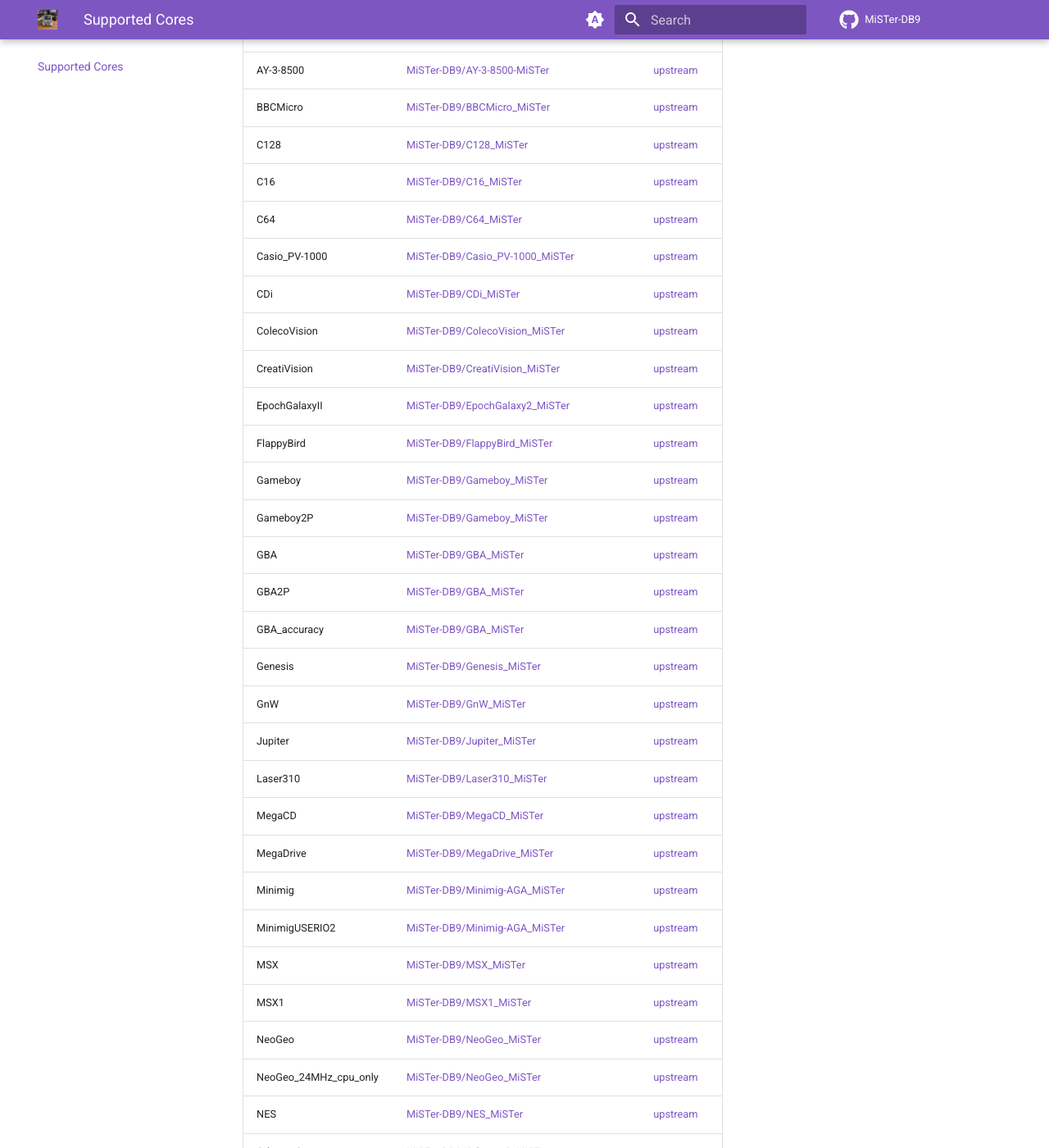
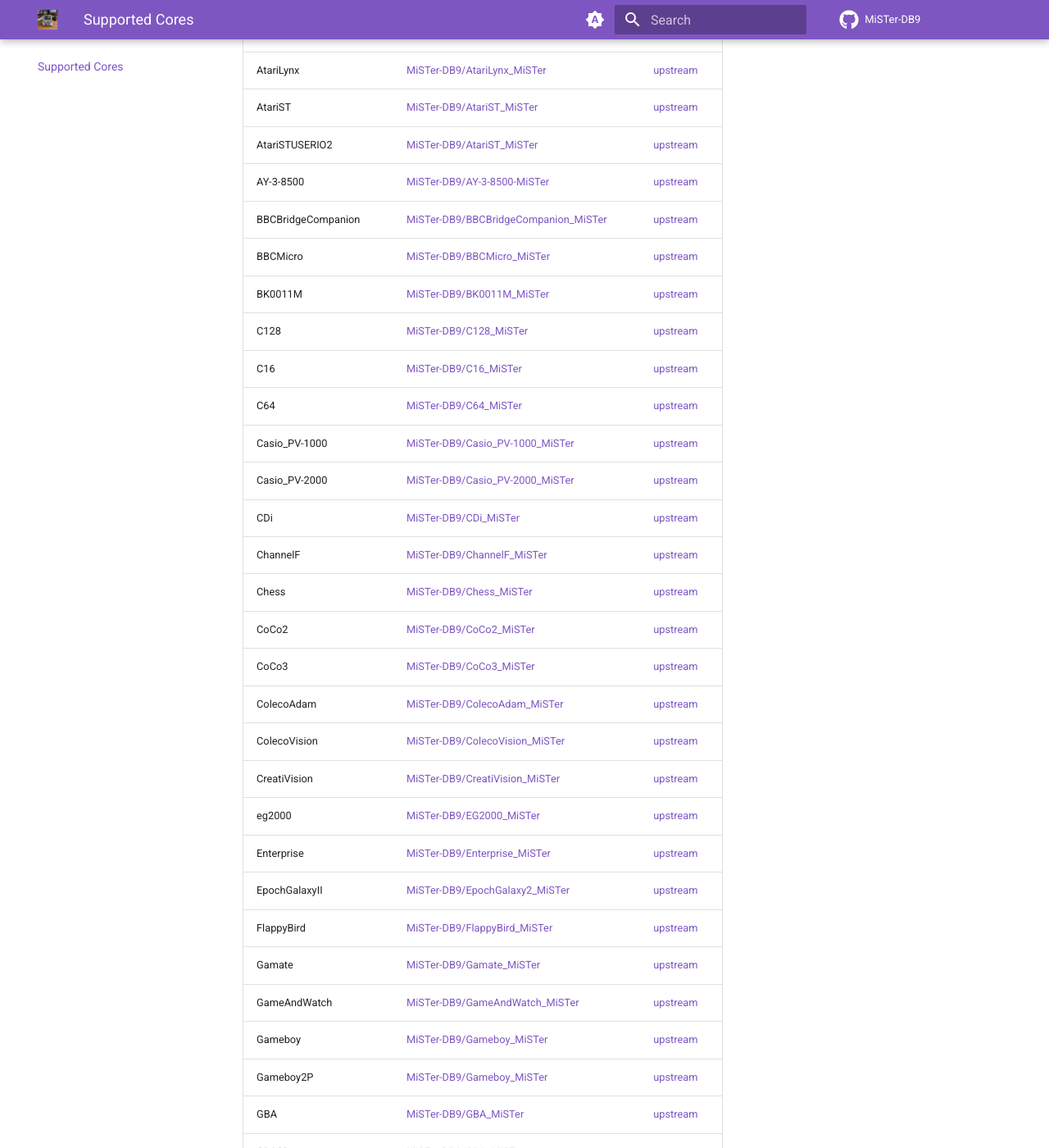
Before and after one commit to MiSTer-DB9/MiSTer-DB9.github.io, an MkDocs documentation site: the page built from docs/cores.md, in a window 1280 px wide and 1400 px high, scrolled down 4917 px. Shown: the whole window at 82% size. Built offline with MkDocs 1.6.1 and Material for MkDocs 9.7.7, drawn with Linux system fonts in a browser that asks for light colours; some of the changed text lies outside the part shown.

Commit message:
cores: regen for batches C/D/E (191 cores)

```diff
--- a/docs/cores.md
+++ b/docs/cores.md
@@ -3,12 +3,14 @@
 
 # Supported Cores
 
-MiSTer-DB9 ships DB9 / DB15 / Saturn controller support across **156 cores**, each kept in sync with its MiSTer-devel upstream by automated CI/CD. Every core below has its own fork repo; the build is distributed through the [ENCC distribution database](https://github.com/MiSTer-DB9/Distribution_MiSTer).
+MiSTer-DB9 ships DB9 / DB15 / Saturn controller support across **191 cores**, each kept in sync with its MiSTer-devel upstream by automated CI/CD. Every core below has its own fork repo; the build is distributed through the [ENCC distribution database](https://github.com/MiSTer-DB9/Distribution_MiSTer).
 
 Every core supports the DB9MD and DB15 `UserIO Joystick` adapters, plus the key-gated **Saturn** adapter (`sys/joydb9saturn.v`), unlocked at runtime by `db9pro.key`.
 
 | Core | Fork repo | Upstream |
 |---|---|---|
+| AcornAtom | [MiSTer-DB9/AcornAtom_MiSTer](https://github.com/MiSTer-DB9/AcornAtom_MiSTer) | [upstream](https://github.com/MiSTer-devel/AcornAtom_MiSTer) |
+| AcornElectron | [MiSTer-DB9/AcornElectron_MiSTer](https://github.com/MiSTer-DB9/AcornElectron_MiSTer) | [upstream](https://github.com/MiSTer-devel/AcornElectron_MiSTer) |
 | AdventureVision | [MiSTer-DB9/AdventureVision_MiSTer](https://github.com/MiSTer-DB9/AdventureVision_MiSTer) | [upstream](https://github.com/MiSTer-devel/AdventureVision_MiSTer) |
 | AliceMC10 | [MiSTer-DB9/AliceMC10_MiSTer](https://github.com/MiSTer-DB9/AliceMC10_MiSTer) | [upstream](https://github.com/MiSTer-devel/AliceMC10_MiSTer) |
 | Amstrad | [MiSTer-DB9/Amstrad_MiSTer](https://github.com/MiSTer-DB9/Amstrad_MiSTer) | [upstream](https://github.com/MiSTer-devel/Amstrad_MiSTer) |
@@ -100,6 +102,7 @@
 | Arcade-Xevious | [MiSTer-DB9/Arcade-Xevious_MiSTer](https://github.com/MiSTer-DB9/Arcade-Xevious_MiSTer) | [upstream](https://github.com/MiSTer-devel/Arcade-Xevious_MiSTer) |
 | Arcade-Zaxxon | [MiSTer-DB9/Arcade-Zaxxon_MiSTer](https://github.com/MiSTer-DB9/Arcade-Zaxxon_MiSTer) | [upstream](https://github.com/MiSTer-devel/Arcade-Zaxxon_MiSTer) |
 | Arcade-ZigZag | [MiSTer-DB9/Arcade-ZigZag_MiSTer](https://github.com/MiSTer-DB9/Arcade-ZigZag_MiSTer) | [upstream](https://github.com/MiSTer-devel/Arcade-ZigZag_MiSTer) |
+| Arcadia | [MiSTer-DB9/Arcadia_MiSTer](https://github.com/MiSTer-DB9/Arcadia_MiSTer) | [upstream](https://github.com/MiSTer-devel/Arcadia_MiSTer) |
 | Archie | [MiSTer-DB9/Archie_MiSTer](https://github.com/MiSTer-DB9/Archie_MiSTer) | [upstream](https://github.com/MiSTer-devel/Archie_MiSTer) |
 | Arduboy | [MiSTer-DB9/Arduboy_MiSTer](https://github.com/MiSTer-DB9/Arduboy_MiSTer) | [upstream](https://github.com/MiSTer-devel/Arduboy_MiSTer) |
 | Astrocade | [MiSTer-DB9/Astrocade_MiSTer](https://github.com/MiSTer-DB9/Astrocade_MiSTer) | [upstream](https://github.com/MiSTer-devel/Astrocade_MiSTer) |
@@ -110,16 +113,28 @@
 | AtariST | [MiSTer-DB9/AtariST_MiSTer](https://github.com/MiSTer-DB9/AtariST_MiSTer) | [upstream](https://github.com/MiSTer-devel/AtariST_MiSTer) |
 | AtariSTUSERIO2 | [MiSTer-DB9/AtariST_MiSTer](https://github.com/MiSTer-DB9/AtariST_MiSTer) | [upstream](https://github.com/MiSTer-devel/AtariST_MiSTer) |
 | AY-3-8500 | [MiSTer-DB9/AY-3-8500-MiSTer](https://github.com/MiSTer-DB9/AY-3-8500-MiSTer) | [upstream](https://github.com/MiSTer-devel/AY-3-8500-MiSTer) |
+| BBCBridgeCompanion | [MiSTer-DB9/BBCBridgeCompanion_MiSTer](https://github.com/MiSTer-DB9/BBCBridgeCompanion_MiSTer) | [upstream](https://github.com/MiSTer-devel/BBCBridgeCompanion_MiSTer) |
 | BBCMicro | [MiSTer-DB9/BBCMicro_MiSTer](https://github.com/MiSTer-DB9/BBCMicro_MiSTer) | [upstream](https://github.com/MiSTer-devel/BBCMicro_MiSTer) |
+| BK0011M | [MiSTer-DB9/BK0011M_MiSTer](https://github.com/MiSTer-DB9/BK0011M_MiSTer) | [upstream](https://github.com/MiSTer-devel/BK0011M_MiSTer) |
 | C128 | [MiSTer-DB9/C128_MiSTer](https://github.com/MiSTer-DB9/C128_MiSTer) | [upstream](https://github.com/MiSTer-devel/C128_MiSTer) |
 | C16 | [MiSTer-DB9/C16_MiSTer](https://github.com/MiSTer-DB9/C16_MiSTer) | [upstream](https://github.com/MiSTer-devel/C16_MiSTer) |
 | C64 | [MiSTer-DB9/C64_MiSTer](https://github.com/MiSTer-DB9/C64_MiSTer) | [upstream](https://github.com/MiSTer-devel/C64_MiSTer) |
 | Casio_PV-1000 | [MiSTer-DB9/Casio_PV-1000_MiSTer](https://github.com/MiSTer-DB9/Casio_PV-1000_MiSTer) | [upstream](https://github.com/MiSTer-devel/Casio_PV-1000_MiSTer) |
+| Casio_PV-2000 | [MiSTer-DB9/Casio_PV-2000_MiSTer](https://github.com/MiSTer-DB9/Casio_PV-2000_MiSTer) | [upstream](https://github.com/MiSTer-devel/Casio_PV-2000_MiSTer) |
 | CDi | [MiSTer-DB9/CDi_MiSTer](https://github.com/MiSTer-DB9/CDi_MiSTer) | [upstream](https://github.com/MiSTer-devel/CDi_MiSTer) |
+| ChannelF | [MiSTer-DB9/ChannelF_MiSTer](https://github.com/MiSTer-DB9/ChannelF_MiSTer) | [upstream](https://github.com/MiSTer-devel/ChannelF_MiSTer) |
+| Chess | [MiSTer-DB9/Chess_MiSTer](https://github.com/MiSTer-DB9/Chess_MiSTer) | [upstream](https://github.com/MiSTer-devel/Chess_MiSTer) |
+| CoCo2 | [MiSTer-DB9/CoCo2_MiSTer](https://github.com/MiSTer-DB9/CoCo2_MiSTer) | [upstream](https://github.com/MiSTer-devel/CoCo2_MiSTer) |
+| CoCo3 | [MiSTer-DB9/CoCo3_MiSTer](https://github.com/MiSTer-DB9/CoCo3_MiSTer) | [upstream](https://github.com/MiSTer-devel/CoCo3_MiSTer) |
+| ColecoAdam | [MiSTer-DB9/ColecoAdam_MiSTer](https://github.com/MiSTer-DB9/ColecoAdam_MiSTer) | [upstream](https://github.com/MiSTer-devel/ColecoAdam_MiSTer) |
 | ColecoVision | [MiSTer-DB9/ColecoVision_MiSTer](https://github.com/MiSTer-DB9/ColecoVision_MiSTer) | [upstream](https://github.com/MiSTer-devel/ColecoVision_MiSTer) |
 | CreatiVision | [MiSTer-DB9/CreatiVision_MiSTer](https://github.com/MiSTer-DB9/CreatiVision_MiSTer) | [upstream](https://github.com/MiSTer-devel/CreatiVision_MiSTer) |
+| eg2000 | [MiSTer-DB9/EG2000_MiSTer](https://github.com/MiSTer-DB9/EG2000_MiSTer) | [upstream](https://github.com/MiSTer-devel/EG2000_MiSTer) |
+| Enterprise | [MiSTer-DB9/Enterprise_MiSTer](https://github.com/MiSTer-DB9/Enterprise_MiSTer) | [upstream](https://github.com/MiSTer-devel/Enterprise_MiSTer) |
 | EpochGalaxyII | [MiSTer-DB9/EpochGalaxy2_MiSTer](https://github.com/MiSTer-DB9/EpochGalaxy2_MiSTer) | [upstream](https://github.com/MiSTer-devel/EpochGalaxy2_MiSTer) |
 | FlappyBird | [MiSTer-DB9/FlappyBird_MiSTer](https://github.com/MiSTer-DB9/FlappyBird_MiSTer) | [upstream](https://github.com/MiSTer-devel/FlappyBird_MiSTer) |
+| Gamate | [MiSTer-DB9/Gamate_MiSTer](https://github.com/MiSTer-DB9/Gamate_MiSTer) | [upstream](https://github.com/MiSTer-devel/Gamate_MiSTer) |
+| GameAndWatch | [MiSTer-DB9/GameAndWatch_MiSTer](https://github.com/MiSTer-DB9/GameAndWatch_MiSTer) | [upstream](https://github.com/MiSTer-devel/GameAndWatch_MiSTer) |
 | Gameboy | [MiSTer-DB9/Gameboy_MiSTer](https://github.com/MiSTer-DB9/Gameboy_MiSTer) | [upstream](https://github.com/MiSTer-devel/Gameboy_MiSTer) |
 | Gameboy2P | [MiSTer-DB9/Gameboy_MiSTer](https://github.com/MiSTer-DB9/Gameboy_MiSTer) | [upstream](https://github.com/MiSTer-devel/Gameboy_MiSTer) |
 | GBA | [MiSTer-DB9/GBA_MiSTer](https://github.com/MiSTer-DB9/GBA_MiSTer) | [upstream](https://github.com/MiSTer-devel/GBA_MiSTer) |
@@ -127,41 +142,61 @@
 | GBA_accuracy | [MiSTer-DB9/GBA_MiSTer](https://github.com/MiSTer-DB9/GBA_MiSTer) | [upstream](https://github.com/MiSTer-devel/GBA_MiSTer) |
 | Genesis | [MiSTer-DB9/Genesis_MiSTer](https://github.com/MiSTer-DB9/Genesis_MiSTer) | [upstream](https://github.com/MiSTer-devel/Genesis_MiSTer) |
 | GnW | [MiSTer-DB9/GnW_MiSTer](https://github.com/MiSTer-DB9/GnW_MiSTer) | [upstream](https://github.com/MiSTer-devel/GnW_MiSTer) |
+| Interact | [MiSTer-DB9/Interact_MiSTer](https://github.com/MiSTer-DB9/Interact_MiSTer) | [upstream](https://github.com/MiSTer-devel/Interact_MiSTer) |
 | Jupiter | [MiSTer-DB9/Jupiter_MiSTer](https://github.com/MiSTer-DB9/Jupiter_MiSTer) | [upstream](https://github.com/MiSTer-devel/Jupiter_MiSTer) |
 | Laser310 | [MiSTer-DB9/Laser310_MiSTer](https://github.com/MiSTer-DB9/Laser310_MiSTer) | [upstream](https://github.com/MiSTer-devel/Laser310_MiSTer) |
+| Lynx48 | [MiSTer-DB9/Lynx48_MiSTer](https://github.com/MiSTer-DB9/Lynx48_MiSTer) | [upstream](https://github.com/MiSTer-devel/Lynx48_MiSTer) |
 | MegaCD | [MiSTer-DB9/MegaCD_MiSTer](https://github.com/MiSTer-DB9/MegaCD_MiSTer) | [upstream](https://github.com/MiSTer-devel/MegaCD_MiSTer) |
 | MegaDrive | [MiSTer-DB9/MegaDrive_MiSTer](https://github.com/MiSTer-DB9/MegaDrive_MiSTer) | [upstream](https://github.com/MiSTer-devel/MegaDrive_MiSTer) |
 | Minimig | [MiSTer-DB9/Minimig-AGA_MiSTer](https://github.com/MiSTer-DB9/Minimig-AGA_MiSTer) | [upstream](https://github.com/MiSTer-devel/Minimig-AGA_MiSTer) |
 | MinimigUSERIO2 | [MiSTer-DB9/Minimig-AGA_MiSTer](https://github.com/MiSTer-DB9/Minimig-AGA_MiSTer) | [upstream](https://github.com/MiSTer-devel/Minimig-AGA_MiSTer) |
 | MSX | [MiSTer-DB9/MSX_MiSTer](https://github.com/MiSTer-DB9/MSX_MiSTer) | [upstream](https://github.com/MiSTer-devel/MSX_MiSTer) |
 | MSX1 | [MiSTer-DB9/MSX1_MiSTer](https://github.com/MiSTer-DB9/MSX1_MiSTer) | [upstream](https://github.com/MiSTer-devel/MSX1_MiSTer) |
+| MyVision | [MiSTer-DB9/MyVision_MiSTer](https://github.com/MiSTer-DB9/MyVision_MiSTer) | [upstream](https://github.com/MiSTer-devel/MyVision_MiSTer) |
 | NeoGeo | [MiSTer-DB9/NeoGeo_MiSTer](https://github.com/MiSTer-DB9/NeoGeo_MiSTer) | [upstream](https://github.com/MiSTer-devel/NeoGeo_MiSTer) |
 | NeoGeo_24MHz_cpu_only | [MiSTer-DB9/NeoGeo_MiSTer](https://github.com/MiSTer-DB9/NeoGeo_MiSTer) | [upstream](https://github.com/MiSTer-devel/NeoGeo_MiSTer) |
 | NES | [MiSTer-DB9/NES_MiSTer](https://github.com/MiSTer-DB9/NES_MiSTer) | [upstream](https://github.com/MiSTer-devel/NES_MiSTer) |
 | Odyssey2 | [MiSTer-DB9/Odyssey2_MiSTer](https://github.com/MiSTer-DB9/Odyssey2_MiSTer) | [upstream](https://github.com/MiSTer-devel/Odyssey2_MiSTer) |
+| Ondra_SPO186 | [MiSTer-DB9/OndraSPO186_MiSTer](https://github.com/MiSTer-DB9/OndraSPO186_MiSTer) | [upstream](https://github.com/MiSTer-devel/OndraSPO186_MiSTer) |
 | Oric | [MiSTer-DB9/Oric_MiSTer](https://github.com/MiSTer-DB9/Oric_MiSTer) | [upstream](https://github.com/MiSTer-devel/Oric_MiSTer) |
+| PC88 | [MiSTer-DB9/PC88_MiSTer](https://github.com/MiSTer-DB9/PC88_MiSTer) | [upstream](https://github.com/MiSTer-devel/PC88_MiSTer) |
 | PCFX | [MiSTer-DB9/PCFX_MiSTer](https://github.com/MiSTer-DB9/PCFX_MiSTer) | [upstream](https://github.com/MiSTer-devel/PCFX_MiSTer) |
+| PMD85 | [MiSTer-DB9/PMD85_MiSTer](https://github.com/MiSTer-DB9/PMD85_MiSTer) | [upstream](https://github.com/MiSTer-devel/PMD85_MiSTer) |
+| PokemonMini | [MiSTer-DB9/PokemonMini_MiSTer](https://github.com/MiSTer-DB9/PokemonMini_MiSTer) | [upstream](https://github.com/MiSTer-devel/PokemonMini_MiSTer) |
 | prehisle | [MiSTer-DB9/PrehistoricIsle](https://github.com/MiSTer-DB9/PrehistoricIsle) | [upstream](https://github.com/va7deo/PrehistoricIsle) |
 | PSX | [MiSTer-DB9/PSX_MiSTer](https://github.com/MiSTer-DB9/PSX_MiSTer) | [upstream](https://github.com/MiSTer-devel/PSX_MiSTer) |
 | PSX_DualSDRAM | [MiSTer-DB9/PSX_MiSTer](https://github.com/MiSTer-DB9/PSX_MiSTer) | [upstream](https://github.com/MiSTer-devel/PSX_MiSTer) |
 | QL | [MiSTer-DB9/QL_MiSTer](https://github.com/MiSTer-DB9/QL_MiSTer) | [upstream](https://github.com/MiSTer-devel/QL_MiSTer) |
+| RX78 | [MiSTer-DB9/RX-78_MiSTer](https://github.com/MiSTer-DB9/RX-78_MiSTer) | [upstream](https://github.com/MiSTer-devel/RX-78_MiSTer) |
 | S32X | [MiSTer-DB9/S32X_MiSTer](https://github.com/MiSTer-DB9/S32X_MiSTer) | [upstream](https://github.com/MiSTer-devel/S32X_MiSTer) |
 | SAMCoupe | [MiSTer-DB9/SAM-Coupe_MiSTer](https://github.com/MiSTer-DB9/SAM-Coupe_MiSTer) | [upstream](https://github.com/MiSTer-devel/SAM-Coupe_MiSTer) |
 | Saturn | [MiSTer-DB9/Saturn_MiSTer](https://github.com/MiSTer-DB9/Saturn_MiSTer) | [upstream](https://github.com/MiSTer-devel/Saturn_MiSTer) |
 | Saturn_DualSDRAM | [MiSTer-DB9/Saturn_MiSTer](https://github.com/MiSTer-DB9/Saturn_MiSTer) | [upstream](https://github.com/MiSTer-devel/Saturn_MiSTer) |
+| SCV | [MiSTer-DB9/SuperCassetteVision_MiSTer](https://github.com/MiSTer-DB9/SuperCassetteVision_MiSTer) | [upstream](https://github.com/MiSTer-devel/SuperCassetteVision_MiSTer) |
 | SGB | [MiSTer-DB9/SGB_MiSTer](https://github.com/MiSTer-DB9/SGB_MiSTer) | [upstream](https://github.com/MiSTer-devel/SGB_MiSTer) |
+| SlugCross | [MiSTer-DB9/SlugCross_MiSTer](https://github.com/MiSTer-DB9/SlugCross_MiSTer) | [upstream](https://github.com/MiSTer-devel/SlugCross_MiSTer) |
 | SMS | [MiSTer-DB9/SMS_MiSTer](https://github.com/MiSTer-DB9/SMS_MiSTer) | [upstream](https://github.com/MiSTer-devel/SMS_MiSTer) |
 | SNES | [MiSTer-DB9/SNES_MiSTer](https://github.com/MiSTer-DB9/SNES_MiSTer) | [upstream](https://github.com/MiSTer-devel/SNES_MiSTer) |
+| SordM5 | [MiSTer-DB9/SordM5_MiSTer](https://github.com/MiSTer-DB9/SordM5_MiSTer) | [upstream](https://github.com/MiSTer-devel/SordM5_MiSTer) |
+| Super_Vision_8000 | [MiSTer-DB9/Super_Vision_8000_MiSTer](https://github.com/MiSTer-DB9/Super_Vision_8000_MiSTer) | [upstream](https://github.com/MiSTer-devel/Super_Vision_8000_MiSTer) |
+| SuperVision | [MiSTer-DB9/SuperVision_MiSTer](https://github.com/MiSTer-DB9/SuperVision_MiSTer) | [upstream](https://github.com/MiSTer-devel/SuperVision_MiSTer) |
+| Svi328 | [MiSTer-DB9/SVI328_MiSTer](https://github.com/MiSTer-DB9/SVI328_MiSTer) | [upstream](https://github.com/MiSTer-devel/SVI328_MiSTer) |
+| Tamagotchi | [MiSTer-DB9/Tamagotchi_MiSTer](https://github.com/MiSTer-DB9/Tamagotchi_MiSTer) | [upstream](https://github.com/MiSTer-devel/Tamagotchi_MiSTer) |
+| TatungEinstein | [MiSTer-DB9/TatungEinstein_MiSTer](https://github.com/MiSTer-DB9/TatungEinstein_MiSTer) | [upstream](https://github.com/MiSTer-devel/TatungEinstein_MiSTer) |
 | Ti994a | [MiSTer-DB9/TI-99_4A_MiSTer](https://github.com/MiSTer-DB9/TI-99_4A_MiSTer) | [upstream](https://github.com/MiSTer-devel/TI-99_4A_MiSTer) |
+| TK2000 | [MiSTer-DB9/TK2000_MiSTer](https://github.com/MiSTer-DB9/TK2000_MiSTer) | [upstream](https://github.com/MiSTer-devel/TK2000_MiSTer) |
 | TomyScramble | [MiSTer-DB9/TomyScramble_MiSTer](https://github.com/MiSTer-DB9/TomyScramble_MiSTer) | [upstream](https://github.com/MiSTer-devel/TomyScramble_MiSTer) |
 | TomyTutor | [MiSTer-DB9/TomyTutor_MiSTer](https://github.com/MiSTer-DB9/TomyTutor_MiSTer) | [upstream](https://github.com/MiSTer-devel/TomyTutor_MiSTer) |
 | TRS-80 | [MiSTer-DB9/TRS-80_MiSTer](https://github.com/MiSTer-DB9/TRS-80_MiSTer) | [upstream](https://github.com/MiSTer-devel/TRS-80_MiSTer) |
 | TSConf | [MiSTer-DB9/TSConf_MiSTer](https://github.com/MiSTer-DB9/TSConf_MiSTer) | [upstream](https://github.com/MiSTer-devel/TSConf_MiSTer) |
 | TurboGrafx16 | [MiSTer-DB9/TurboGrafx16_MiSTer](https://github.com/MiSTer-DB9/TurboGrafx16_MiSTer) | [upstream](https://github.com/MiSTer-devel/TurboGrafx16_MiSTer) |
+| VC4000 | [MiSTer-DB9/VC4000_MiSTer](https://github.com/MiSTer-DB9/VC4000_MiSTer) | [upstream](https://github.com/MiSTer-devel/VC4000_MiSTer) |
 | Vector-06C | [MiSTer-DB9/Vector-06C_MiSTer](https://github.com/MiSTer-DB9/Vector-06C_MiSTer) | [upstream](https://github.com/MiSTer-devel/Vector-06C_MiSTer) |
 | Vectrex | [MiSTer-DB9/Vectrex_MiSTer](https://github.com/MiSTer-DB9/Vectrex_MiSTer) | [upstream](https://github.com/MiSTer-devel/Vectrex_MiSTer) |
 | VIC20 | [MiSTer-DB9/VIC20_MiSTer](https://github.com/MiSTer-DB9/VIC20_MiSTer) | [upstream](https://github.com/MiSTer-devel/VIC20_MiSTer) |
+| WonderSwan | [MiSTer-DB9/WonderSwan_MiSTer](https://github.com/MiSTer-DB9/WonderSwan_MiSTer) | [upstream](https://github.com/MiSTer-devel/WonderSwan_MiSTer) |
 | X68000 | [MiSTer-DB9/X68000_MiSTer](https://github.com/MiSTer-DB9/X68000_MiSTer) | [upstream](https://github.com/MiSTer-devel/X68000_MiSTer) |
 | X68000USERIO2 | [MiSTer-DB9/X68000_MiSTer](https://github.com/MiSTer-DB9/X68000_MiSTer) | [upstream](https://github.com/MiSTer-devel/X68000_MiSTer) |
 | ZX-Spectrum | [MiSTer-DB9/ZX-Spectrum_MISTer](https://github.com/MiSTer-DB9/ZX-Spectrum_MISTer) | [upstream](https://github.com/MiSTer-devel/ZX-Spectrum_MISTer) |
 | ZX81 | [MiSTer-DB9/ZX81_MiSTer](https://github.com/MiSTer-DB9/ZX81_MiSTer) | [upstream](https://github.com/MiSTer-devel/ZX81_MiSTer) |
+| ZXNext | [MiSTer-DB9/ZXNext_MISTer](https://github.com/MiSTer-DB9/ZXNext_MISTer) | [upstream](https://github.com/MiSTer-devel/ZXNext_MISTer) |
```
